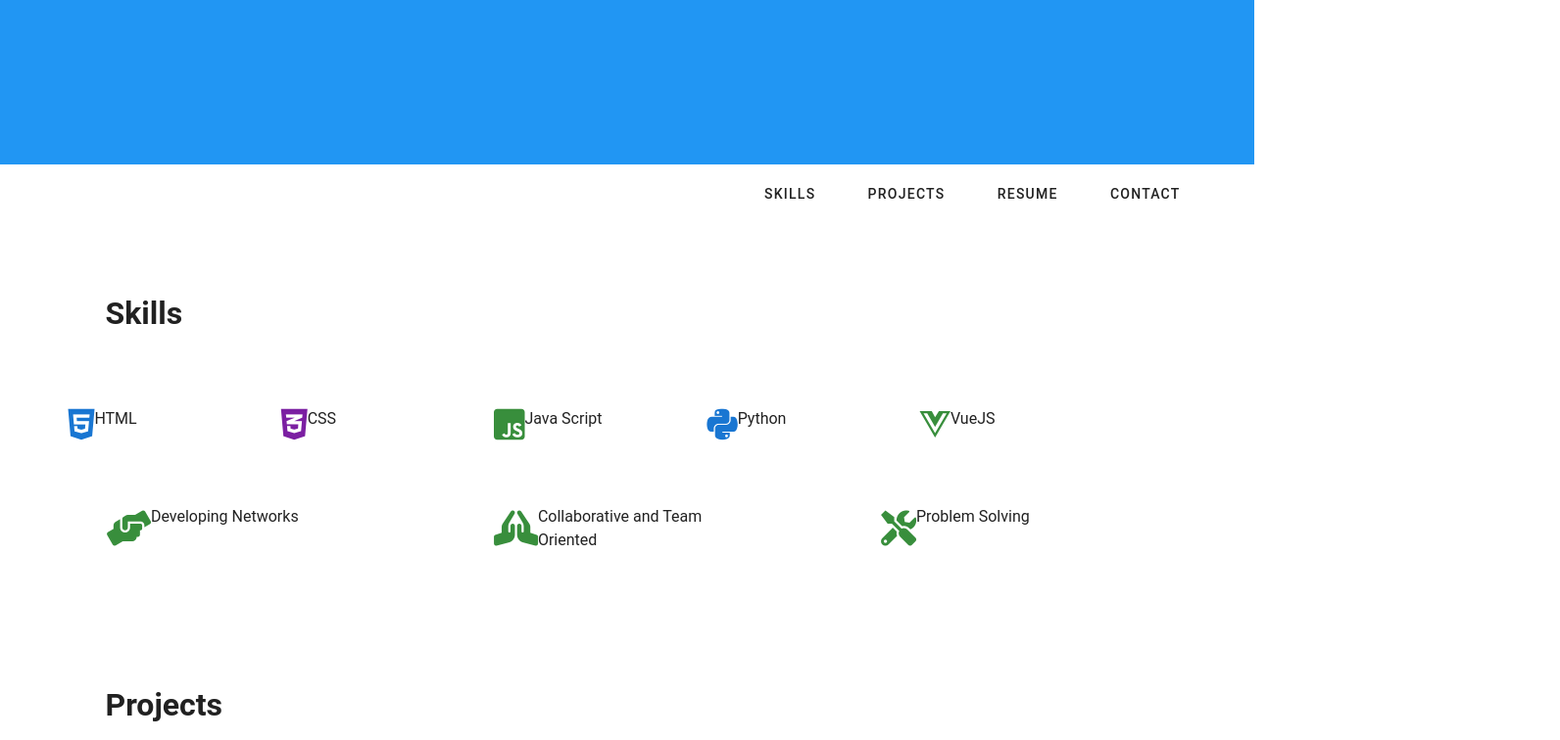
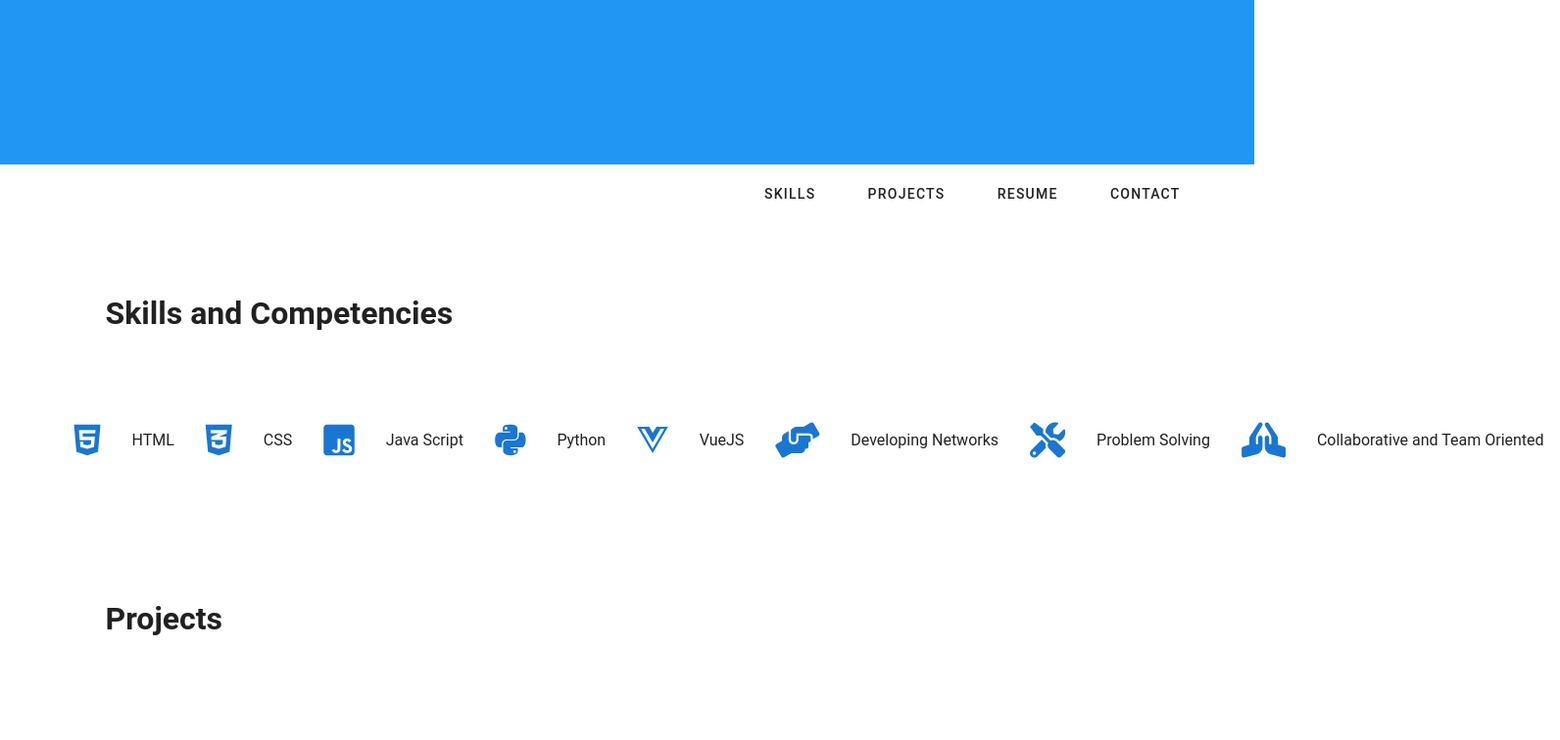
Before and after one commit to jackienguy/portfolio, a Vue app: page /#/ in a window 1280 px wide. Shown: the part 632-1388 px from the top of the page at 98% size, 1592 px wide, since content can reach past the window. After the commit the page ends 1300 px from the top, so only its background shows below. Built offline with nearby package versions, Linux system fonts and the light colour scheme.

Commit message:
update to skills section on alignment

```diff
--- a/src/components/Skills.vue
+++ b/src/components/Skills.vue
@@ -1,14 +1,35 @@
 <template>
     <v-container>
         <v-row>
-            <v-col cols="4" class="ml-12 mt-12 mb-12">
-                <h1>Skills</h1>
+            <v-col cols="4" md="8" class="ml-12 mt-12 mb-12">
+                <h1>Skills and Competencies</h1>
             </v-col>
         </v-row>
 
-        <v-row justify="space-around" class="flex-child mb-10">
-                <v-col class="d-flex" cols="6" md="2">
-                    <v-icon large color="blue darken-2"> fab fa-html5 </v-icon>
+        <v-row justify="space-around" class=" mb-10">
+               <v-col class="d-flex justify-start">
+
+                    <v-list-item
+                        v-for="skill in skills"
+                        :key="skill.title"
+                    >
+                        <v-list-item-icon>
+                            <v-icon large color="blue darken-2"> {{ skill.icon}}</v-icon>
+                        </v-list-item-icon>
+
+                        <v-list-item-content>
+                            <v-list-item-title> {{ skill.title }}</v-list-item-title>
+                        </v-list-item-content>
+                        </v-list-item>
+
+                </v-col>
+
+
+
+
+
+
+                    <!-- <v-icon large color="blue darken-2"> fab fa-html5 </v-icon>
                     HTML
                 </v-col>
 
@@ -46,17 +67,27 @@
 
             <v-col class="d-flex" cols="6" md="3">
                 <v-icon large color="green darken-2">fas fa-tools</v-icon>
-                Problem Solving
-            </v-col>
+                Problem Solving -->
+
         </v-row>
-
     </v-container>
-
-
 </template>
 
 <script>
     export default {
+        name: "Skills",
+        data: () => ({
+            skills: [
+                { title: 'HTML', icon: 'fab fa-html5'},
+                { title: 'CSS', icon: 'fab fa-css3-alt'},
+                { title: 'Java Script', icon: 'fab fa-js-square'},
+                { title: 'Python', icon: 'fab fa-python'},
+                { title: 'VueJS', icon: 'fab fa-vuejs'},
+                { title: 'Developing Networks', icon: 'fas fa-hands-helping'},
+                { title: 'Problem Solving', icon: 'fas fa-tools'},
+                { title: 'Collaborative and Team Oriented', icon: 'fas fa-praying-hands'},
+            ]
+        })
 
     }
 </script>
```
